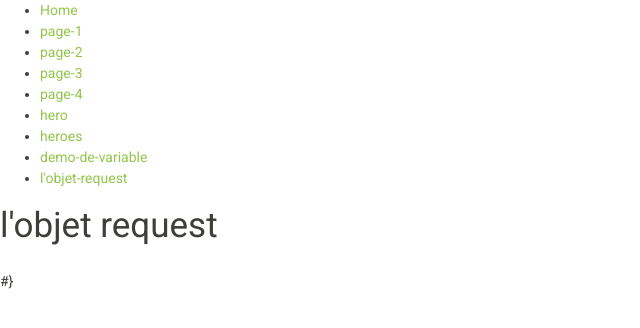
After one commit to guillaume-c62/symfony-vrac, a Symfony app: template templates/pages/req.html.twig in a window 1280 px wide. The commit adds this page. Shown: the top 328 px of the page, without its empty margins (0-640 px from the left). Run offline with Twig, Linux system fonts and the light colour scheme; the template is opened without the code that fills it, so the values that code supplies are empty; some libraries are stand-ins or nearby versions.

```diff
--- a/templates/base.html.twig
+++ b/templates/base.html.twig
@@ -3,11 +3,11 @@
     <head>
         <meta charset="UTF-8">
         <title>{% block title %}Welcome!!!!{% endblock %}</title>
-        {% block stylesheets %}{% endblock %}
+        {% block stylesheets %} <link rel="stylesheet" href="https://bootswatch.com/4/sandstone/bootstrap.min.css" >{% endblock %}
     </head>
     <body>
 {# :: elemnt qui ne bouge jamais on les mais en dehors du block :: #}
-<header style="height: 200px; background-color:orange;">
+<header style="mon jeader">
 </header>
 <nav>
 <ul>
@@ -19,6 +19,7 @@
     <li><a href="{{ path("hero",{"name":"batman" , "age":38}) }}">hero</a></li>
      <li><a href="{{ path("heroes") }}">heroes</a></li>
       <li><a href="{{ path("variable") }}">demo-de-variable</a></li>
+        <li><a href="{{ path("req") }}">l'objet-request</a></li>
 </ul>
 </nav>
 
@@ -31,3 +32,41 @@
         {% block javascripts %}{% endblock %}
     </body>
 </html>
+
+
+
+    {# <body>
+    <header style="">Mon header</header>
+
+    <nav class="navbar navbar-expand-lg navbar-dark bg-dark">
+        <a class="navbar-brand" href="#">Navbar</a>
+        <button class="navbar-toggler" type="button" data-toggle="collapse" data-target="#navbarColor02" aria-controls="navbarColor02" aria-expanded="false" aria-label="Toggle navigation">
+            <span class="navbar-toggler-icon"></span>
+        </button>
+
+        <div class="collapse navbar-collapse" id="navbarColor02">
+            <ul class="navbar-nav mr-auto">
+                <li class="nav-item">
+                    <a class="nav-link" href="{{ path('homepage') }}">Home <span class="sr-only">(current)</span></a>
+                </li>
+                <li class="nav-item">
+                    <a class="nav-link" href="{{ path('page_1') }}">pageOne</a>
+                </li>
+                <li class="nav-item">
+                    <a class="nav-link" href="{{ path('page_2') }}">pageTwo</a>
+                </li>
+                <li class="nav-item">
+                    <a class="nav-link" href="{{ path('page_3') }}">pageThree</a>
+                </li>
+                <li class="nav-item">
+                    <a class="nav-link" href="{{ path('page_4') }}">pageFour</a>
+                </li>
+                <li class="nav-item">
+                    <a class="nav-link" href="{{ path('article') }}">Articles</a>
+                </li>
+                <li class="nav-item">
+                    <a class="nav-link" href="{{ path('hero') }}">Héros</a>
+                </li>
+            </ul>
+        </div>
+    </nav> #} #}
--- /dev/null
+++ b/templates/pages/req.html.twig
@@ -0,0 +1,9 @@
+{% extends 'base.html.twig'%}
+
+{% block body %}
+<h1> l'objet request</h1>
+
+<pre>{{ request }}</pre>
+<h2>{{ number }}</h2>
+<p>{{ letter }}</p>
+ {% endblock %}
```
Also changed, not shown: src/Controller/TestController.php (+17 -1 lines).
